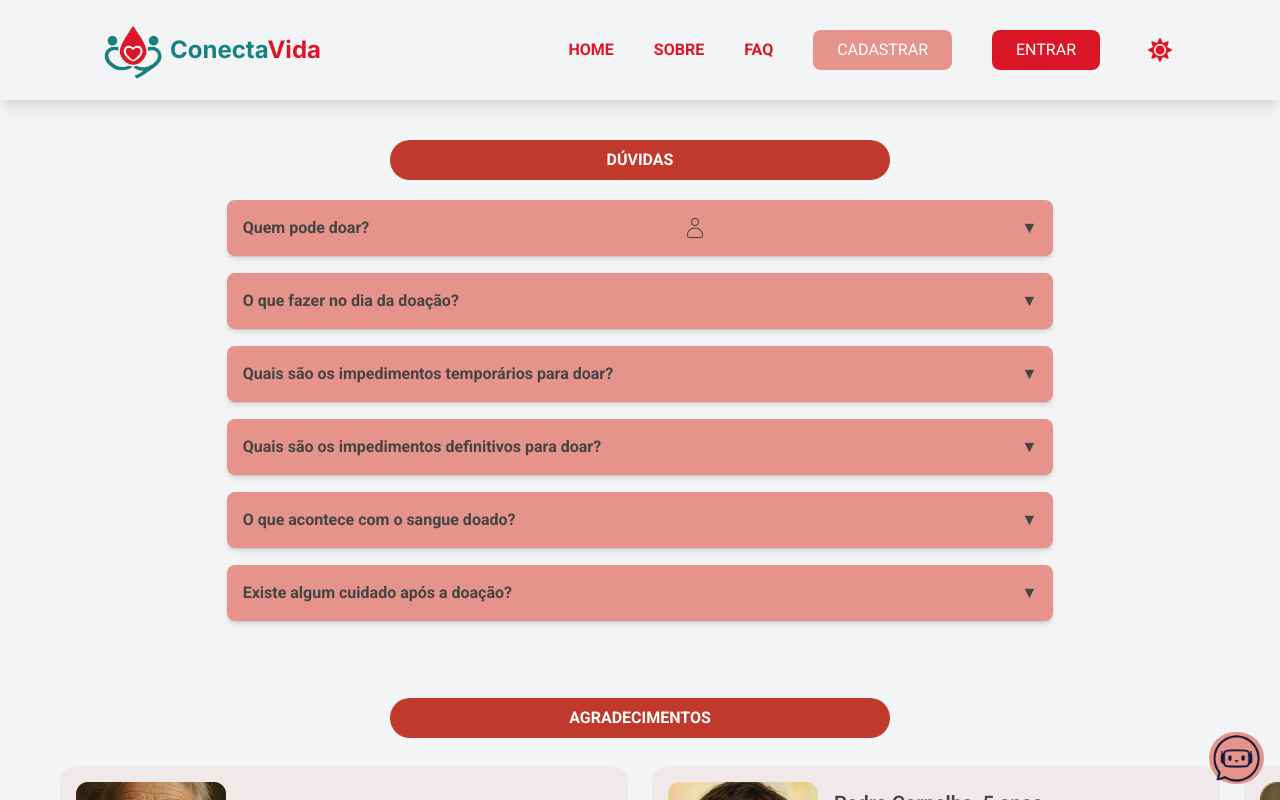
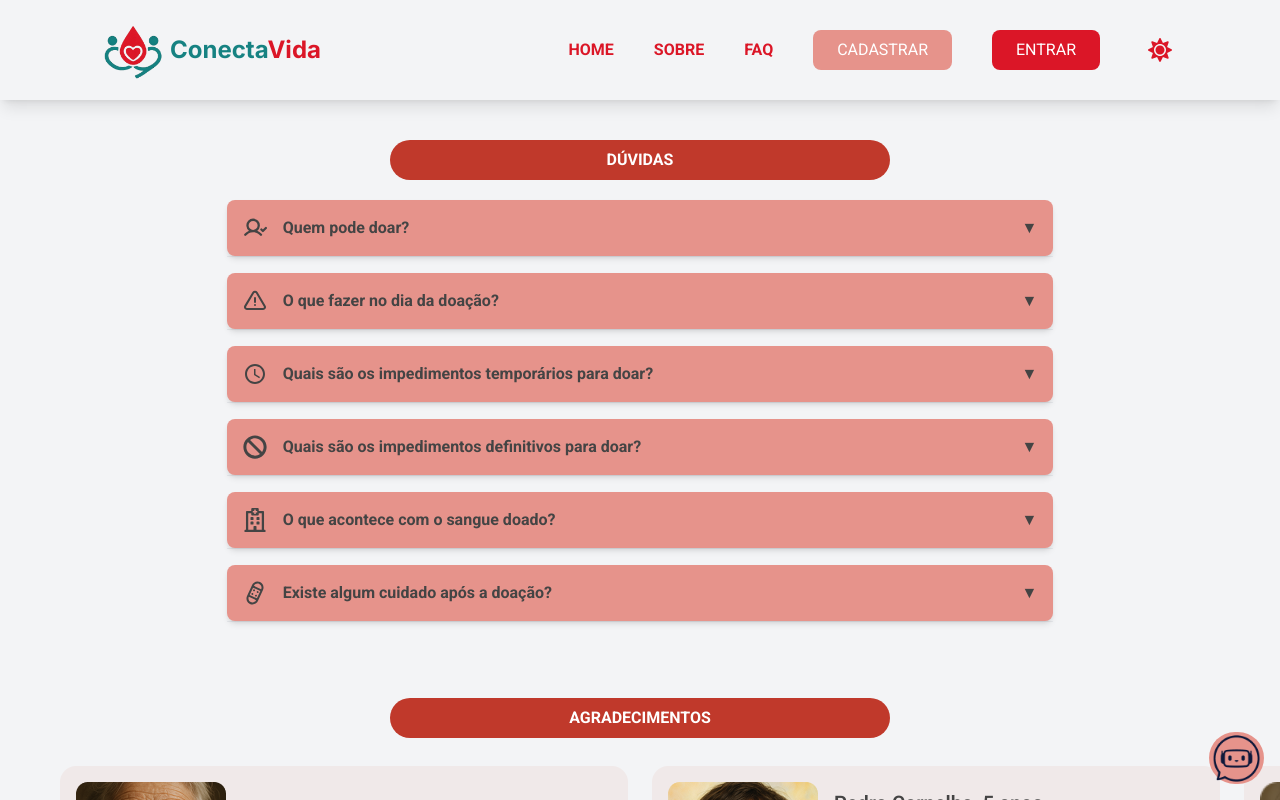
Before and after one commit to flaviare1s/maisprati-hub, a React (Vite) app: page /faq in a window 1280 px wide. Shown: the top 800 px of the page. Built offline with nearby package versions, Linux system fonts and the light colour scheme.

Commit message:
feat:faq

```diff
--- a/src/components/FaqItem.jsx
+++ b/src/components/FaqItem.jsx
@@ -2,22 +2,28 @@ import { useState } from 'react';
 
 export const FaqItem = ({ question, answer, icon}) => {
   const [isOpen, setIsOpen] = useState(false);
-    const toggleAccordion = () => {
+  const toggleAccordion = () => {
     setIsOpen(!isOpen);
   };
 
   return (
-    <div className="border-b border-gray-200 mb-4"> {/* Este é o elemento pai */}
+    <div className="border-b border-gray-200 mb-4">
       <button
         className="flex justify-between items-center w-full p-4 text-left font-roboto font-bold text-[#444444] bg-[#E6938B] rounded-lg shadow-md"
         onClick={toggleAccordion}
       >
-        <span className="text-sm md:text-base">{question}</span>
-        <span>{icon}</span>
+        {/* Este é o único contêiner para o ícone e a pergunta, alinhados à esquerda */}
+        <div className="flex items-center gap-4">
+          {icon}
+          <span className="text-sm md:text-base">{question}</span>
+        </div>
+
+        {/* Esta é a seta de dropdown, que `justify-between` empurrará para a direita */}
         <span className={`transform transition-transform duration-300 ${isOpen ? 'rotate-180' : ''}`}>
           &#9660;
         </span>
       </button>
+
       {isOpen && (
         <div className="py-2 text-gray-600">
           <p>{answer}</p>
--- a/src/pages/FAQ.jsx
+++ b/src/pages/FAQ.jsx
@@ -1,4 +1,9 @@
 import { CiUser } from "react-icons/ci";
+import { PiUserCheckBold } from "react-icons/pi";
+import { TbAlertTriangle } from "react-icons/tb";
+import { MdAccessTime } from "react-icons/md";
+import { FaBan, FaRegHospital } from "react-icons/fa";
+import { CgBandAid } from "react-icons/cg";
 import { FaqItem } from "../components/FaqItem"
 import { SectionTitle } from "../components/SectionTitle"
 import { Testimonials } from "../components/Testimonials"
@@ -8,7 +13,7 @@ const faqData = [
   {
     id: 1,
     question:"Quem pode doar?",
-    icon: <CiUser className="text-2xl font-bold"/>,
+    icon: <PiUserCheckBold className="text-2xl font-bold"/>,
     answer: (
       <ul className="list-disc pl-6 text-gray-700 space-y-2 font-roboto font-bold">
         <li>Estar em boas condições de saúde.</li>
@@ -23,6 +28,7 @@ const faqData = [
   {
     id: 2,
     question: "O que fazer no dia da doação?",
+    icon: <TbAlertTriangle className="text-2xl font-bold"/>,
     answer: (
       <ul className="list-disc pl-6 text-gray-700 space-y-2 font-roboto font-bold">
         <li>Dormir pelo menos 6 horas nas últimas 24 horas</li>
@@ -35,6 +41,7 @@ const faqData = [
   {
     id: 3,
     question: "Quais são os impedimentos temporários para doar?",
+    icon: <MdAccessTime className="text-2xl font-bold"/>,
     answer: (
       <ul className="list-disc pl-6 text-gray-700 space-y-2 font-roboto font-bold">
         <li>Gripe, resfriado ou febre: aguardar 15 dias após recuperação.</li>
@@ -50,6 +57,7 @@ const faqData = [
   {
     id: 4,
     question: "Quais são os impedimentos definitivos para doar? ",
+    icon: <FaBan className="text-2xl font-bold"/>,
     answer: (
       <ul className="list-disc pl-6 text-gray-700 space-y-2 font-roboto font-bold">
         <li>Hepatite após os 11 anos de idade.</li>
@@ -61,6 +69,7 @@ const faqData = [
   {
     id: 5,
     question: "O que acontece com o sangue doado?",
+    icon: <FaRegHospital className="text-2xl font-bold"/>,
     answer: (
       <ul className="list-disc pl-6 text-gray-700 space-y-2 font-roboto font-bold">
         <li>O sangue é processado, separado em componentes e enviado para pacientes que precisam, sempre com testes para garantir a segurança.</li>
@@ -70,6 +79,7 @@ const faqData = [
   {
     id: 6,
     question: "Existe algum cuidado após a doação?",
+    icon: <CgBandAid className="text-2xl font-bold"/>,
     answer: (
       <ul className="list-disc pl-6 text-gray-700 space-y-2 font-roboto font-bold">
         <li>Evitar esforço físico nas próximas 12 horas.</li>
```
